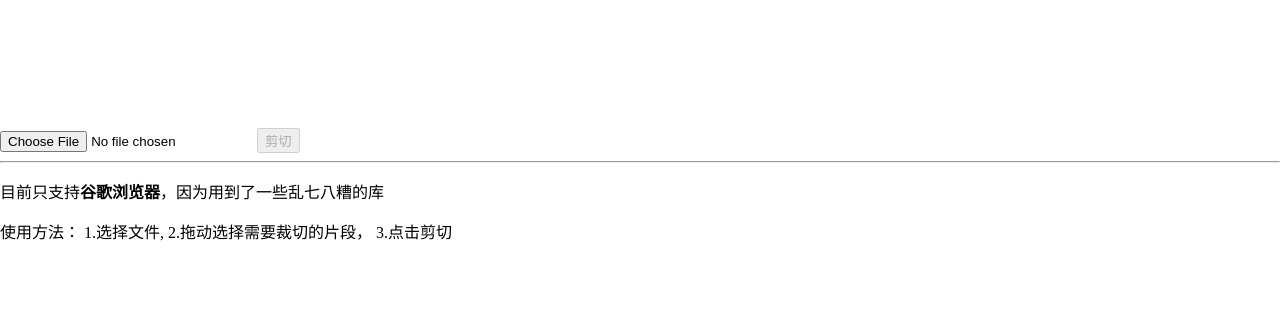
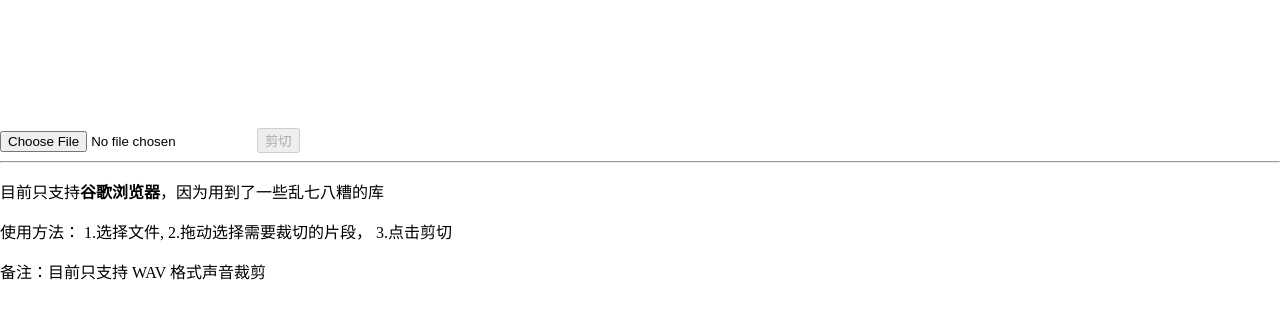
Before and after one commit to liu-shichao/audio-cutter, a plain HTML site: page docs/index.html in a window 1280 px wide. Drawn offline with nearby package versions, Linux system fonts and the light colour scheme.

Commit message:
增加说明

```diff
--- a/docs/index.html
+++ b/docs/index.html
@@ -21,6 +21,7 @@
     <hr/>
     <p>目前只支持<strong>谷歌浏览器</strong>，因为用到了一些乱七八糟的库</p>
     <p>使用方法： 1.选择文件, 2.拖动选择需要裁切的片段， 3.点击剪切</p>
+    <p>备注：目前只支持 WAV 格式声音裁剪</p>
 </body>
 <style>
     body {
```
Also changed, not shown: 1 other file.
